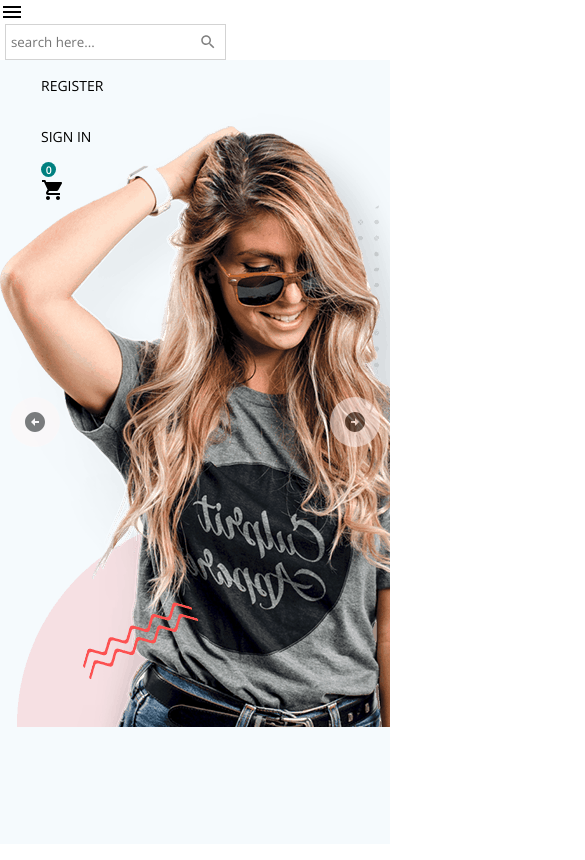
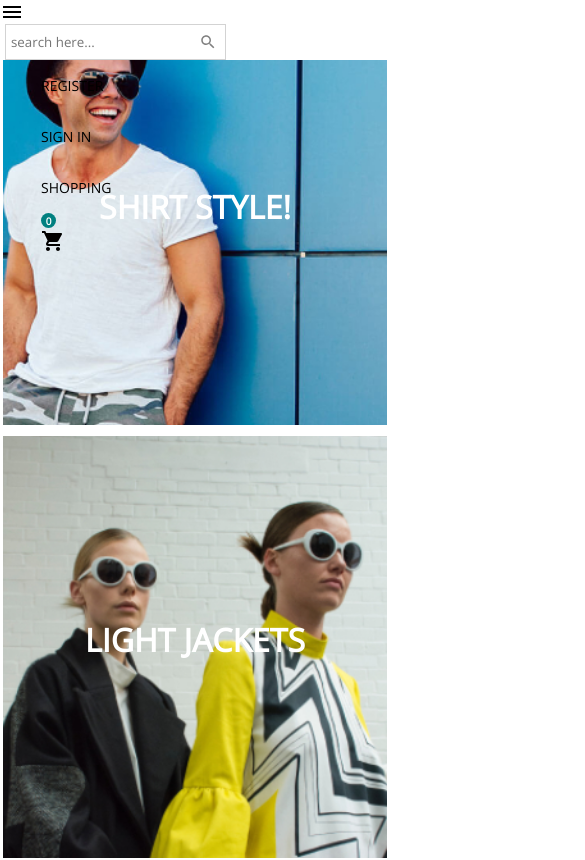
Before and after one commit to mohadeseh-saedpanah76/Clothing-Website-Final, a React (Create React App) app: page / in a window 390 px wide. Shown: the top 860 px of the page, 585 px wide, since content can reach past the window. Built offline with nearby package versions, Linux system fonts and the light colour scheme; data requests are answered from the project's data file.

Commit message:
changes29

```diff
--- a/src/components/Categories/Categories.css
+++ b/src/components/Categories/Categories.css
@@ -7,8 +7,9 @@
 
 /* ============= mobile ============= */
 
-@media (max-width : 420px){
+@media (max-width : 450px){
     .categories-container{
         flex-direction: column;
+        padding: 0;
     }
 }
--- a/src/components/CategoryItem/CategoryItem.css
+++ b/src/components/CategoryItem/CategoryItem.css
@@ -41,8 +41,9 @@
 
 /* ============= mobile ============= */
 
-@media (max-width : 420px){
-    .categoryitem-container{
-        width: 100%;
+@media (max-width : 450px){
+    .categoryitem-container img{
+        height: 50vh;
+        object-fit: cover;
     }
 }
--- a/src/components/Footer/Footer.css
+++ b/src/components/Footer/Footer.css
@@ -68,3 +68,19 @@
 .payment{
     width: 50%;
 }
+
+
+
+/* ============= mobile ============= */
+
+@media (max-width:450px){
+
+    .footer-container{
+        flex-direction: column;
+    }
+
+    .footer-container .right{
+        background-color: #fff8f8;
+    }
+
+}
--- a/src/components/Navbar/Navbar.jsx
+++ b/src/components/Navbar/Navbar.jsx
@@ -121,6 +121,10 @@ const Navbar = ({setSearch}) => {
           <Link to='/login' style={{color:'black' , textDecoration:'none'}}>SIGN IN</Link>
           </div>
 
+          <div className='menu-item'>
+            <Link to='/products' style={{color:'black' , textDecoration:'none'}}>SHOPPING</Link>
+          </div>
+
           <div className='menu-item cart-item-container' onClick={showSidebarHandle} >
             {/* <Link style={{color:'black' , textDecoration:'none'}} to='/cart'>
                 <ShoppingCart className='shopping-cart' />
--- a/src/components/Newsletter/Newsletter.css
+++ b/src/components/Newsletter/Newsletter.css
@@ -43,10 +43,13 @@
 
 /* ============= mobile ============= */
 
-@media (max-width:420px){
+@media (max-width:450px){
+    .newsletter-container span{
+        text-align: center;
+    }
 
-    .newsletter-container{
-        padding: 2rem;
-        width: 100%;
+    .input-container{
+        width: 80%;
     }
+
 }
--- a/src/components/Slider/Slider.css
+++ b/src/components/Slider/Slider.css
@@ -6,9 +6,8 @@
     overflow: hidden;
 }
 
-@media (max-width : 420px) {
-    .slider-items  {
-        width: 100vw;
-
-    }
- }
+@media (max-width : 450px) {
+  .slider-container{
+    display: none;
+  }
+}
--- a/src/pages/Login/Login.css
+++ b/src/pages/Login/Login.css
@@ -41,3 +41,13 @@
     cursor: pointer;
     margin-bottom: 10px;
 }
+
+
+/* ============= mobile ============= */
+
+@media (max-width:450px){
+
+    .login-wrapper{
+        width: 75%;
+    }
+}
--- a/src/pages/ProductDetails/ProductDetails.css
+++ b/src/pages/ProductDetails/ProductDetails.css
@@ -96,3 +96,19 @@
 .add-container button:hover{
     background-color: #e9e3e3;
 }
+
+
+/* ============= mobile ============= */
+
+@media (max-width:450px){
+
+    .product-wrapper{
+        flex-direction: column;
+        padding: 30px;
+    }
+
+    .img-container img{
+        height: 40vh;
+    }
+
+}
--- a/src/pages/Register/Register.css
+++ b/src/pages/Register/Register.css
@@ -45,3 +45,10 @@
     color: white;
     cursor: pointer;
 }
+
+@media (max-width:450px){
+
+    .register-wrapper{
+        width: 75%;
+    }
+}
--- a/src/pages/Shop/Shop.css
+++ b/src/pages/Shop/Shop.css
@@ -32,3 +32,18 @@
     flex-wrap: wrap;
     justify-content: space-between;
 }
+
+
+/* ============= mobile ============= */
+
+@media (max-width:450px){
+
+    .filter-item{
+        display: flex;
+        margin:  1rem;
+    }
+
+    .filter-text{
+        margin-right: 0;
+    }
+}
```
